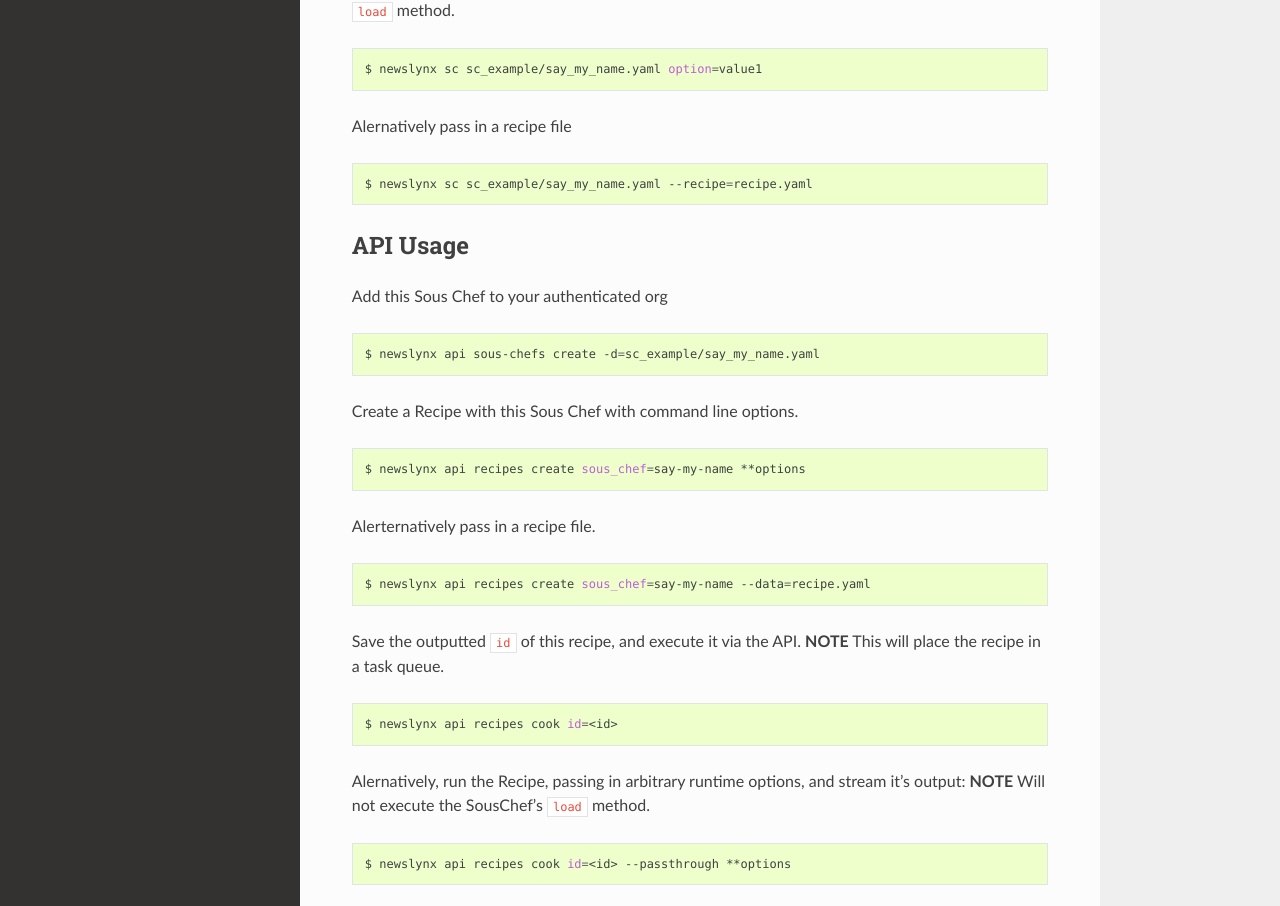
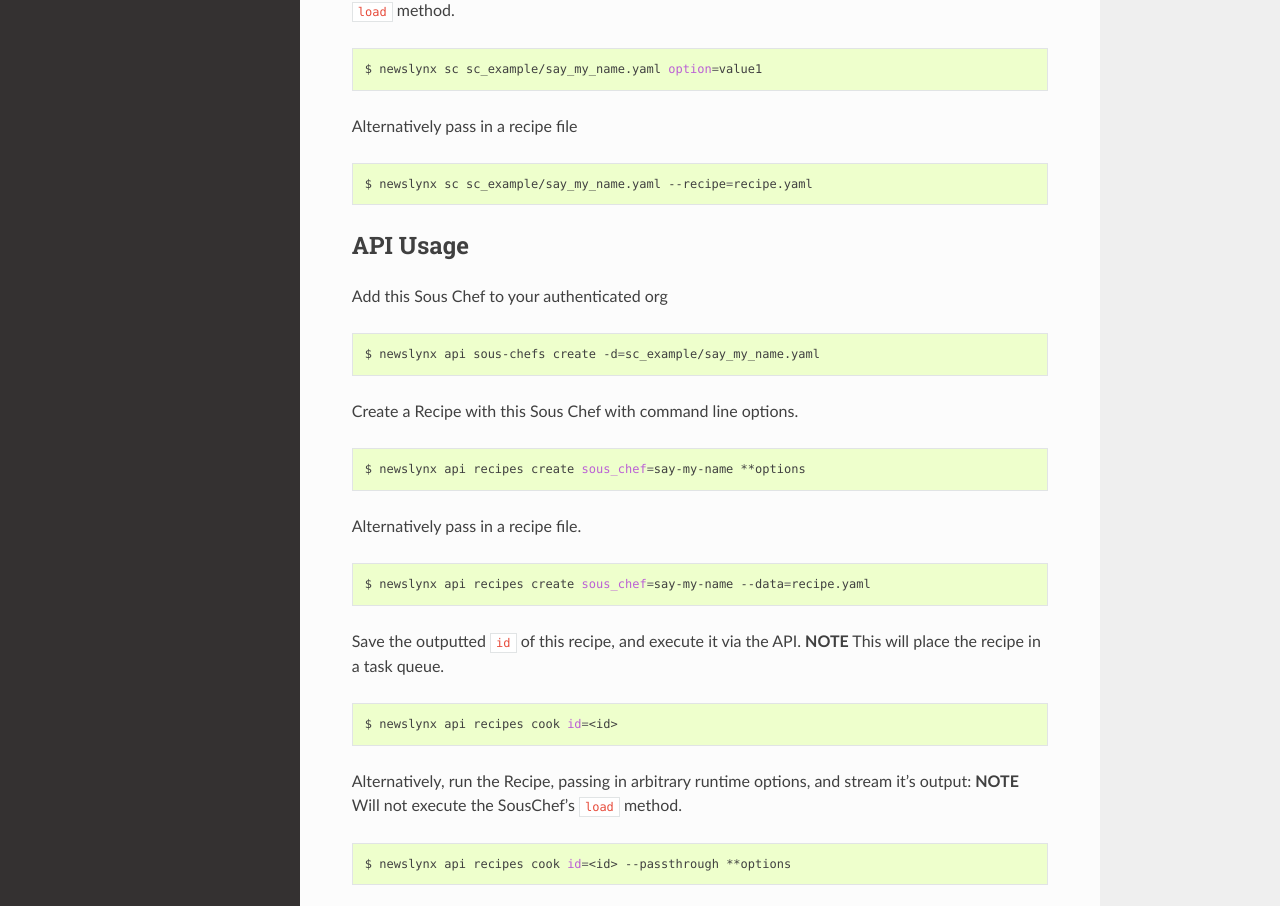
Before and after one commit to newslynx/sc-example, a Sphinx documentation site: the page built from docs/sous-chefs.rst, in a window 1280 px wide and 1400 px high. Shown: the part 436-1342 px from the top of the window. Built offline with Sphinx 7.4.7 and the Read the Docs theme 2.0.0, drawn with Linux system fonts in a browser that asks for light colours; pages that are not in the unit, such as notebooks, are missing from menus.

Commit message:
Fix typos

```diff
--- a/docs/sous-chefs.rst
+++ b/docs/sous-chefs.rst
@@ -21,7 +21,7 @@
 
     $ newslynx sc sc_example/say_my_name.yaml option=value1
 
-Alernatively pass in a recipe file
+Alternatively pass in a recipe file
 
 .. code:: bash
 
@@ -42,7 +42,7 @@
 
     $ newslynx api recipes create sous_chef=say-my-name **options
 
-Alerternatively pass in a recipe file.
+Alternatively pass in a recipe file.
 
 .. code:: bash
 
@@ -55,7 +55,7 @@
 
     $ newslynx api recipes cook id=<id>
 
-Alernatively, run the Recipe, passing in arbitrary runtime options, and
+Alternatively, run the Recipe, passing in arbitrary runtime options, and
 stream it's output: **NOTE** Will not execute the SousChef's ``load``
 method.
 
```
